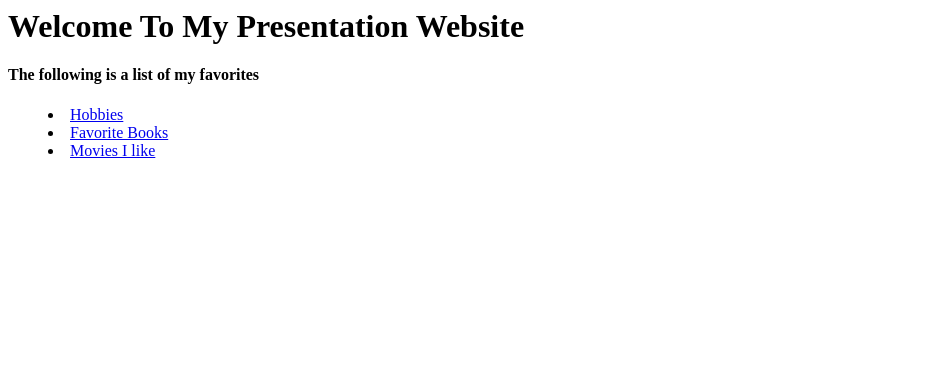
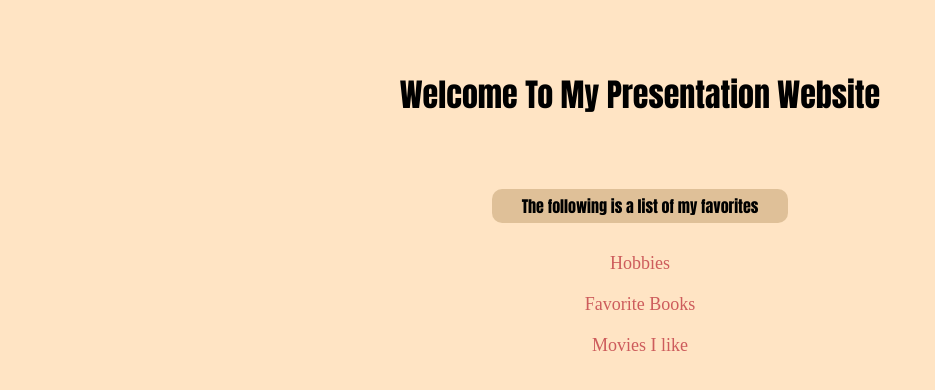
Before and after one commit to Aidan-bn/brainnest, a plain HTML site: page index.html in a window 1280 px wide. Shown: the whole page, without its empty margins (0-935 px from the left). Drawn offline with Linux system fonts and the light colour scheme.

Commit message:
updated version with styles

```diff
--- a/index.html
+++ b/index.html
@@ -3,6 +3,7 @@
     <meta charset="UTF-8">
     <meta http-equiv="X-UA-Compatible" content="IE=edge">
     <meta name="viewport" content="width=device-width, initial-scale=1.0">
+    <link rel="stylesheet" href="./style.css">
     <title>Main HTML Project</title>
 </head>
 <body>
@@ -10,7 +11,7 @@
         <h1>Welcome To My Presentation Website</h1>
     </header>
     <section>
-        <h4>The following is a list of my favorites</h4>
+        <h4 class="landing-heading">The following is a list of my favorites</h4>
         <menu>
             <li>
                 <a href="./pages/hobby.html">Hobbies</a>
--- /dev/null
+++ b/style.css
@@ -0,0 +1,82 @@
+* {
+    padding: 0;
+    margin: 0;
+}
+
+body {
+    background-color: bisque;
+}
+
+header, h4 {
+    text-align: center;
+    padding: 70px;
+    font-family: Impact, Haettenschweiler, 'Arial Narrow Bold', sans-serif;
+}
+
+h4 {
+    padding: 10px 2px;
+}
+
+nav {
+    text-align: center;
+    padding: 10px 0;
+}
+
+hr {
+    margin-bottom: 8px;
+    margin-top: 8px;
+}
+
+.landing-heading {
+    background-color: rgba(192, 157, 110, 0.503);
+    padding: 5px 30px;
+    border-radius: 10px;
+}
+
+section {
+    display: flex;
+    flex-direction: column;
+    align-items: center;
+    justify-content: center;
+}
+
+menu {
+    display: flex;
+    flex-direction: column;
+    align-items: center;
+    justify-content: center;
+    gap: 20px;
+    text-align: center;
+    margin: 30px 10px;
+}
+
+menu > li {
+    list-style: none;
+}
+
+
+a {
+    text-decoration: none;
+    color: indianred;
+    font-size: 18px;
+    padding: 2px 10px;
+}
+
+a:hover {
+    border-left: 5px solid goldenrod;
+}
+
+figure {
+    text-align: center;
+}
+
+p {
+    margin: auto;
+    width: 30%;
+    font-size: 17px;
+    line-height: 1.7rem;
+    background: rgba(128, 128, 128, 0.17);
+    padding: 20px;
+    border-radius: 7px;
+    text-align: justify;
+}
```
Also changed, not shown: pages/favorite.html (+6 -1 lines), pages/hobby.html (+6 -1 lines), pages/movies.html (+6 -1 lines).
